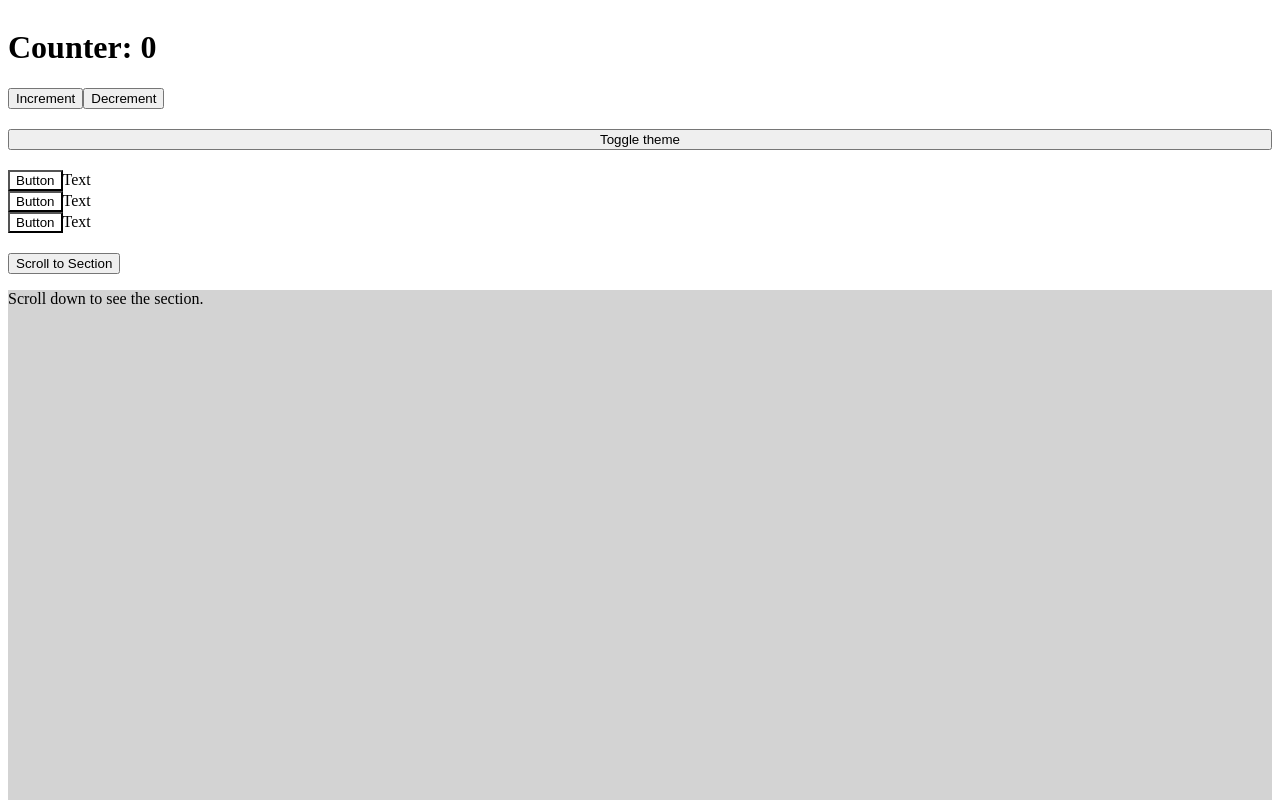
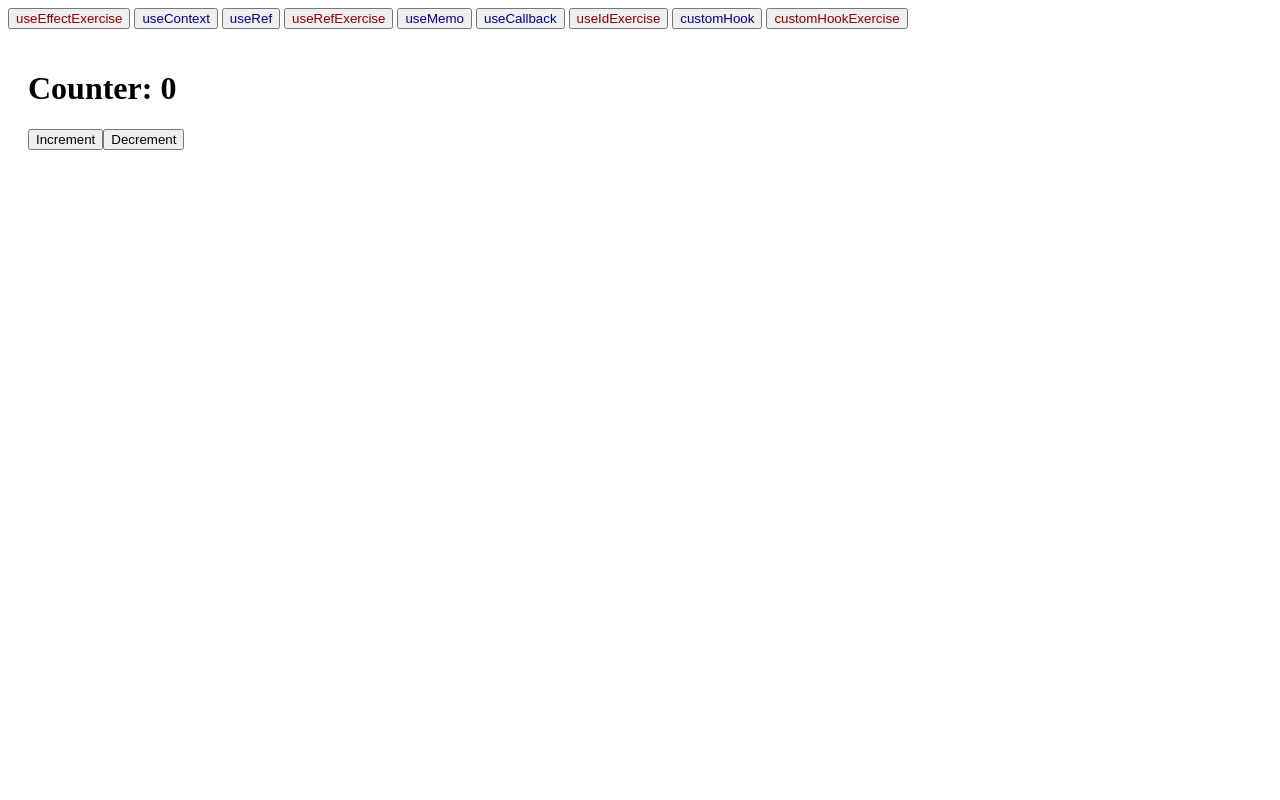
Before and after one commit to m-zawilski/hooks-redi, a React (Vite) app: page / in a window 1280 px wide. Shown: the top 800 px of the page. Built offline with nearby package versions, Linux system fonts and the light colour scheme.

Commit message:
better navigation

```diff
--- a/src/App.css
+++ b/src/App.css
@@ -1,5 +1,9 @@
-.column {
+.row {
   display: flex;
-  flex-direction: column;
-  gap: 20px;
+  gap: 4px;
+  flex-wrap: wrap;
 }
+
+.page {
+  padding: 20px;
+}
--- a/src/App.tsx
+++ b/src/App.tsx
@@ -1,25 +1,61 @@
+import { JSX, useState } from "react";
 import "./app.css";
 import CustomHookExample from "./examples/CustomHookExample";
 import UseCallbackExample from "./examples/UseCallbackExample";
 import UseContextExample from "./examples/UseContextExample";
 import UseMemoExample from "./examples/UseMemoExample";
 import UseRefExample from "./examples/UseRefExample";
+import CustomHookExercise from "./exercises/CustomHookExercise";
 import UseEffectExercise from "./exercises/UseEffectExercise";
 import UseIdExercise from "./exercises/UseIdExercise";
 import UseRefExercise from "./exercises/UseRefExercise";
 
+type Page =
+  | "useEffectExercise"
+  | "useContext"
+  | "useRef"
+  | "useMemo"
+  | "useCallback"
+  | "useRefExercise"
+  | "useIdExercise"
+  | "customHook"
+  | "customHookExercise";
+
 function App() {
+  const [currentComponent, setCurrentComponent] =
+    useState<Page>("useEffectExercise");
+
+  const componentMap: Record<Page, JSX.Element> = {
+    useEffectExercise: <UseEffectExercise />,
+    useContext: <UseContextExample />,
+    useRef: <UseRefExample />,
+    useRefExercise: <UseRefExercise />,
+    useMemo: <UseMemoExample />,
+    useCallback: <UseCallbackExample />,
+    useIdExercise: <UseIdExercise />,
+    customHook: <CustomHookExample />,
+    customHookExercise: <CustomHookExercise />,
+  };
+
   return (
-    <div className="column">
-      <UseEffectExercise />
-      <UseContextExample />
-      <UseRefExample />
-      <UseMemoExample />
-      <UseCallbackExample />
-      <UseRefExercise />
-      <UseIdExercise />
-      <CustomHookExample />
-      {/* <CustomHookExercise /> */}
+    <div>
+      <div className="row">
+        {(Object.keys(componentMap) as Page[]).map((componentName) => (
+          <button
+            key={componentName}
+            onClick={() => setCurrentComponent(componentName)}
+            style={{
+              color: componentName.includes("Exercise")
+                ? "darkred"
+                : "darkblue",
+            }}
+          >
+            {componentName}
+          </button>
+        ))}
+      </div>
+
+      <div className="page">{componentMap[currentComponent]}</div>
     </div>
   );
 }
--- a/src/examples/UseContextExample.tsx
+++ b/src/examples/UseContextExample.tsx
@@ -50,6 +50,7 @@ const GrandparentComponent = () => {
     <div
       style={{
         backgroundColor: theme === "LIGHT" ? "#fff" : "#333",
+        padding: "20px",
       }}
     >
       <ParentComponent />
--- a/src/exercises/CustomHookExercise.tsx
+++ b/src/exercises/CustomHookExercise.tsx
@@ -1,5 +1,8 @@
-// TODO: Implement a custom hook useItemList that accepts the initial list of items
+// Implement a custom hook useItemList that accepts the initial list of items
 // Hook should return the current list of items and a function that allows adding an additional item
+
+// TODO
+const useItemList = () => {};
 
 const CustomHookExercise = () => {
   const { items, addItem } = useItemList();
@@ -13,8 +16,20 @@ const CustomHookExercise = () => {
         ))}
       </ul>
       <div>
-        <input type="text" onChange={/* TODO */} placeholder="Add new item" />
-        <button onClick={/* TODO */}>Add Item</button>
+        <input
+          type="text"
+          onChange={() => {
+            /* TODO */
+          }}
+          placeholder="Add new item"
+        />
+        <button
+          onClick={() => {
+            /* TODO */
+          }}
+        >
+          Add Item
+        </button>
       </div>
     </div>
   );
```
